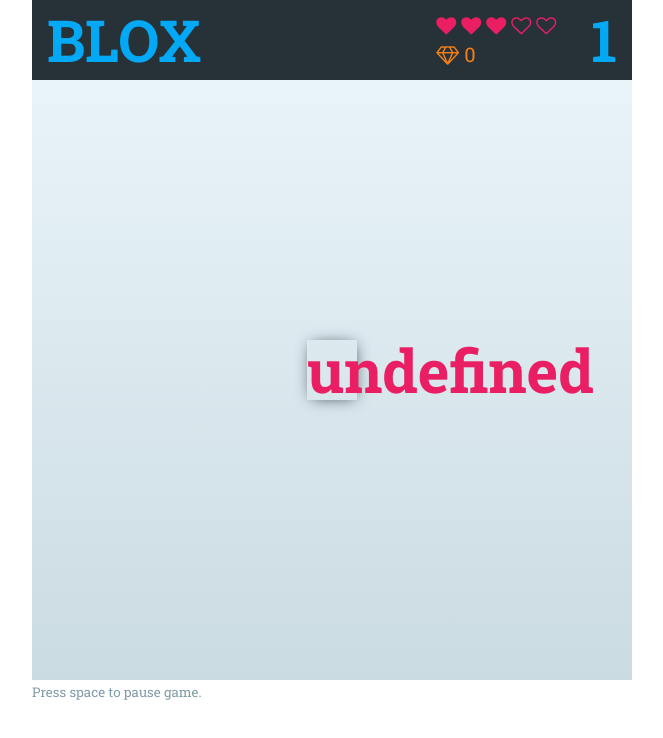
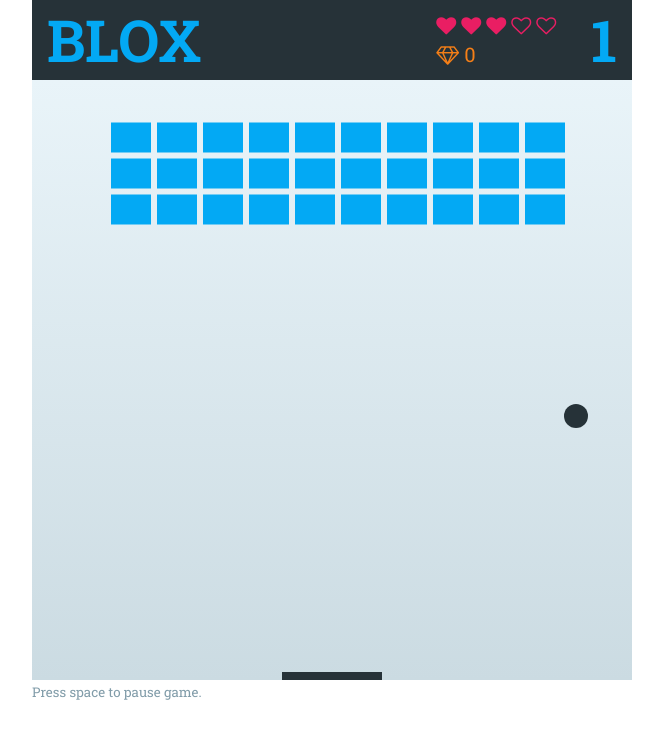
Before and after one commit to EvaSandrock/rmaproject, a website: page index.html in a window 1280 px wide. Shown: the whole page, without its empty margins (308-971 px from the left). Drawn offline with Linux system fonts and the light colour scheme.

Commit message:
Countdown

```diff
--- a/app.js
+++ b/app.js
@@ -5,6 +5,7 @@ var canvas = document.getElementById('canvas'),
 
 var gamePaused = document.getElementById('gamePaused'),
     levelCleared = document.getElementById('levelCleared'),
+    clearedLevel = document.getElementById('clearedLevel'),
     gameOver = document.getElementById('gameOver'),
     countdown = document.getElementById('countdown');
 
@@ -17,7 +18,7 @@ var uiLevel = document.getElementById('level'),
 var BLX = new BLX();
 
 BLX.setupCanvas(canvas, canvasWidth, canvasHeight, ctx);
-BLX.setupAlerts(gamePaused, levelCleared, gameOver, countdown);
+BLX.setupAlerts(gamePaused, levelCleared, clearedLevel, gameOver, countdown);
 BLX.setupUIBar(uiLevel, uiPoints, uiLives, uiLiveIcon, uiLiveLostIcon);
 BLX.setupUI();
 BLX.setupObjects();
@@ -37,4 +38,4 @@ window.addEventListener('keyup', BLX.keyUpHandler, false);
 window.addEventListener('keypress', BLX.keyPressHandler, false);
 window.addEventListener('mousemove', BLX.mouseMoveHandler, false);
 
-BLX.startCountdown();
+BLX.countdown();
--- a/js/ball.js
+++ b/js/ball.js
@@ -58,11 +58,9 @@ var Ball = function () {
         var half = (paddleRight - paddleLeft) / 2,
             center = paddleLeft + half,
             distance = (this.nextPositionX - center);
-        this.speedX = this.speed * (distance / 20);
-        console.log('Ball: ' + this.x + ', Paddle: ' + center + ', Speed: ' + this.speedX);
-        if ((this.x < center && this.speedX > 0) || (this.x > center && this.speedX < 0)) {
+        this.speedX = this.speed * (1 + distance / 100);
+        if ((this.nextPositionX < center && this.speedX > 0) || (this.nextPositionX > center && this.speedX < 0)) {
             this.speedX *= -1;
-            console.log('Ball: ' + this.x + ', Paddle: ' + center + ', Speed: ' + this.speedX);
         }
     };
 
--- a/js/blx.js
+++ b/js/blx.js
@@ -36,6 +36,7 @@ var BLX = function () {
 
     this.uiHasChanged = false;
     this.ui = new UI();
+    this.count = 3;
 
     return this;
 };
@@ -51,8 +52,8 @@ var BLX = function () {
         this.ctx = ctx;
     };
 
-    this.setupAlerts = function (gamePaused, levelCleared, gameOver, countdown) {
-        this.ui.setupAlerts(gamePaused, levelCleared, gameOver, countdown);
+    this.setupAlerts = function (gamePaused, levelCleared, clearedLevel, gameOver, countdown) {
+        this.ui.setupAlerts(gamePaused, levelCleared, clearedLevel, gameOver, countdown);
     };
 
     this.setupUIBar = function (uiLevel, uiPoints, uiLives, uiLiveIcon, uiLiveLostIcon) {
@@ -248,7 +249,7 @@ var BLX = function () {
 
     this.levelCleared = function () {
         BLX.isGameActive = false;
-        BLX.ui.showLevelCleared(true);
+        BLX.ui.showLevelCleared(true, BLX.level.currentLevel);
     };
 
     this.goToNextLevel = function () {
@@ -264,24 +265,21 @@ var BLX = function () {
         BLX.level.setupBlocks();
         BLX.ball.reset(BLX.level.levelList[BLX.level.currentLevel].ballSpeed);
         BLX.paddle.reset(BLX.level.levelList[BLX.level.currentLevel].paddleWidth, BLX.paddleSpeed);
+        BLX.paintCanvas();
         BLX.ui.showLevelCleared(false);
         BLX.ui.showGameOver(false);
-        BLX.startLoop();
+        BLX.countdown();
     };
 
-    this.startCountdown = function () {
-        var count = 0;
-        this.countdown(count);
-    };
-
-    this.countdown = function (count) {
-        setTimeout(function (count) {
-            BLX.ui.showCountdown(count);
-            count -= 1;
-            if (count < 0) {
+    this.countdown = function () {
+        setTimeout(function () {
+            BLX.ui.showCountdown(BLX.count);
+            BLX.count -= 1;
+            if (BLX.count < 0) {
                 BLX.startLoop();
+                BLX.count = 3;
             } else {
-                BLX.countdown(count);
+                BLX.countdown();
             }
         }, 1000);
     };
--- a/js/ui.js
+++ b/js/ui.js
@@ -15,9 +15,10 @@ var UI = function () {
         this.iconLostLive = uiLiveLostIcon;
     };
 
-    this.setupAlerts = function (domGamePaused, domLevelCleared, domGameOver, countdown) {
+    this.setupAlerts = function (domGamePaused, domLevelCleared, domClearedLevel, domGameOver, countdown) {
         this.domGamePaused = domGamePaused;
         this.domLevelCleared = domLevelCleared;
+        this.domClearedLevel = domClearedLevel;
         this.domGameOver = domGameOver;
         this.domCountdown = countdown;
     };
@@ -57,8 +58,9 @@ var UI = function () {
         }
     };
 
-    this.showLevelCleared = function (show) {
+    this.showLevelCleared = function (show, level) {
         if (show) {
+            this.domClearedLevel.innerText = level + 1;
             this.domLevelCleared.removeAttribute('hidden', null);
         } else {
             this.domLevelCleared.setAttribute('hidden', 'hidden');
@@ -74,7 +76,6 @@ var UI = function () {
     };
 
     this.showCountdown = function (count) {
-        console.log(count);
         if (count === 0) {
             this.domCountdown.setAttribute('hidden', 'hidden');
         } else {
--- a/sass/style.sass
+++ b/sass/style.sass
@@ -100,6 +100,8 @@ canvas
             &:hover
                 cursor: pointer
                 background-color: darken($color-pink, 10%)
+            &:focus
+                outline: none
 
 .pause,
 .countdown
@@ -115,7 +117,7 @@ canvas
     font-size: 60px
     line-height: 1
     font-weight: 700
-    box-shadow: $box-shadow
+    text-shadow: 2px 2px 16px rgba($color-dark, 0.5)
 
 .pause::before,
 .pause::after
```
Also changed, not shown: style.css, 1 other file.
